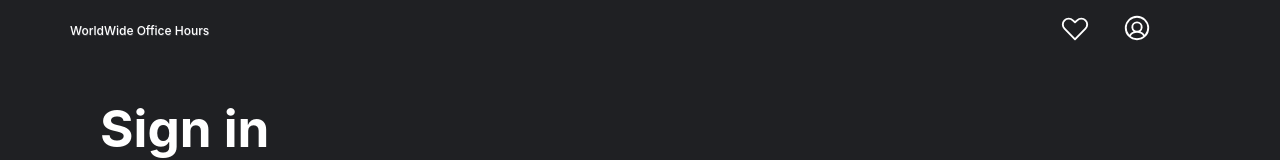
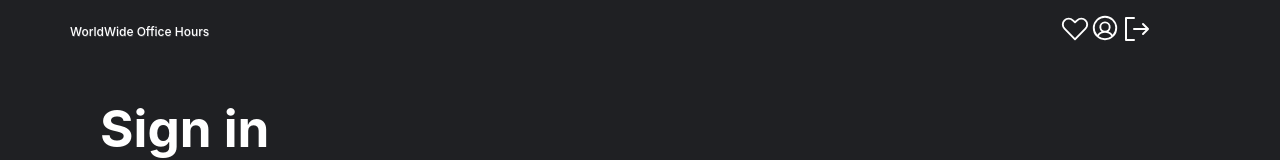
Before and after one commit to LilianBrombacher/eindopdracht-frontend, a React (Vite) app: page /login in a window 1280 px wide. Shown: the top 160 px of the page. Built offline with nearby package versions, Linux system fonts and the light colour scheme.

Commit message:
sign out button toegevoegd aan nav

```diff
--- a/src/components/navigation/Navigation.jsx
+++ b/src/components/navigation/Navigation.jsx
@@ -1,36 +1,46 @@
+import './Navigation.css';
+import {NavLink} from "react-router-dom";
+import {UserCircle, HeartStraight, SignOut} from "@phosphor-icons/react"
 
-import './Navigation.css';
-import { NavLink } from "react-router-dom";
-import { UserCircle, HeartStraight } from "@phosphor-icons/react"
+import {AuthContext} from "../../context/AuthContext.jsx";
+import {useContext} from "react";
 
 function Navigation() {
+    const {isAuth} = useContext(AuthContext);
+
     return (
         <nav>
             <div className="nav-container">
                 <h4>
                     <NavLink
-                    className={({ isActive }) => isActive ? 'active-menu-link': 'default-menu-link'}
-                    to="/">
-                    WorldWide Office Hours
-                </NavLink>
-                    </h4>
+                        className={({isActive}) => isActive ? 'active-menu-link' : 'default-menu-link'}
+                        to="/">
+                        WorldWide Office Hours
+                    </NavLink>
+                </h4>
 
                 <ul className="navbar-items">
                     <li>
                         <NavLink
-                            className={({ isActive }) => isActive ? 'active-menu-link': 'default-menu-link'}
+                            className={({isActive}) => isActive ? 'active-menu-link' : 'default-menu-link'}
                             to="/favorites">
-                            <HeartStraight size={30} />
+                            <HeartStraight size={30}/>
                         </NavLink>
                     </li>
                     <li>
                         <NavLink
-                            className={({ isActive }) => isActive ? 'active-menu-link': 'default-menu-link'}
+                            className={({isActive}) => isActive ? 'active-menu-link' : 'default-menu-link'}
                             to="/login">
-                            <UserCircle size={30} />
+                            <UserCircle size={30}/>
                         </NavLink>
                     </li>
-
+                    <li>
+                        <NavLink
+                            className={({isActive}) => isActive ? 'active-menu-link' : 'default-menu-link'}
+                            to="/">
+                            <SignOut size={32}/>
+                        </NavLink>
+                    </li>
                 </ul>
             </div>
         </nav>
--- a/src/pages/profile/Profile.jsx
+++ b/src/pages/profile/Profile.jsx
@@ -53,7 +53,7 @@ function Profile() {
                     <p>{profileData.content}</p>
                 </section>
             }
-                <button onClick={handleLogout}>Logout</button>
+                <button onClick={handleLogout}>Sign out</button>
 
             <p>Back to <Link to="/">Homepage</Link></p>
             </section>
```
